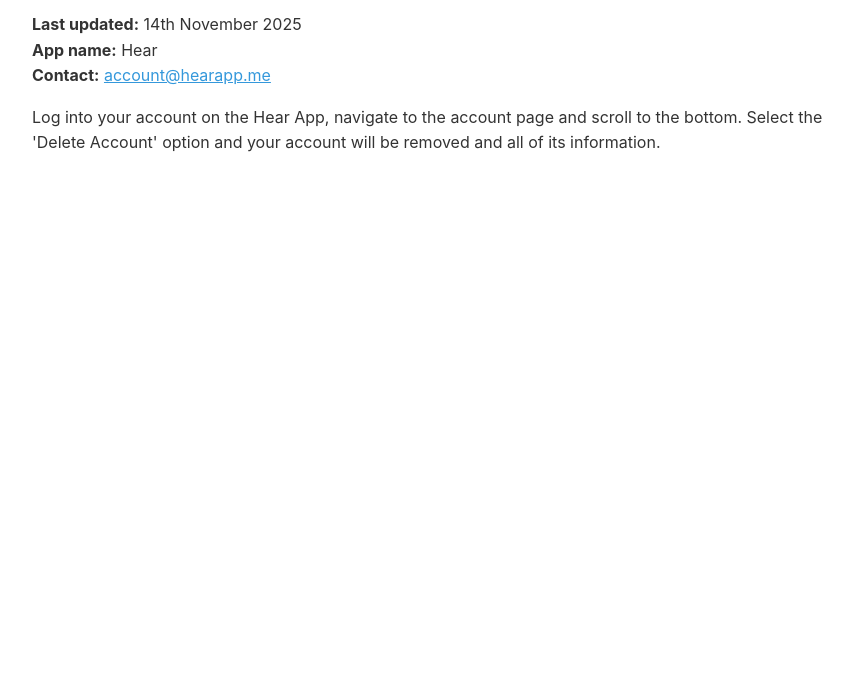
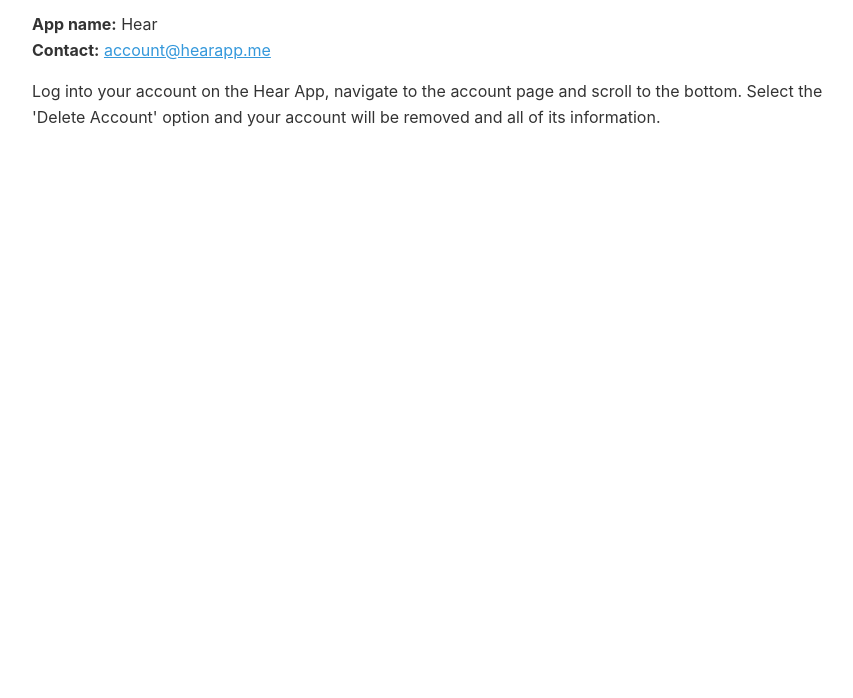
Before and after one commit to eterdas1/hear-privacy, a plain HTML site: page delete.html in a window 1280 px wide. Shown: the part 102-800 px from the top of the page, without its empty margins (208-1061 px from the left). Drawn offline with Linux system fonts and the light colour scheme.

Commit message:
Remove outdated account deletion information

```diff
--- a/delete.html
+++ b/delete.html
@@ -22,7 +22,6 @@
 <body>
 
 <h1>Hear — Account Deletion</h1>
-<p><strong>Last updated:</strong> 14th November 2025<br>
 <strong>App name:</strong> Hear<br>
 <strong>Contact:</strong> <a href="mailto:account@hearapp.me">account@hearapp.me</a></p>
 
```
